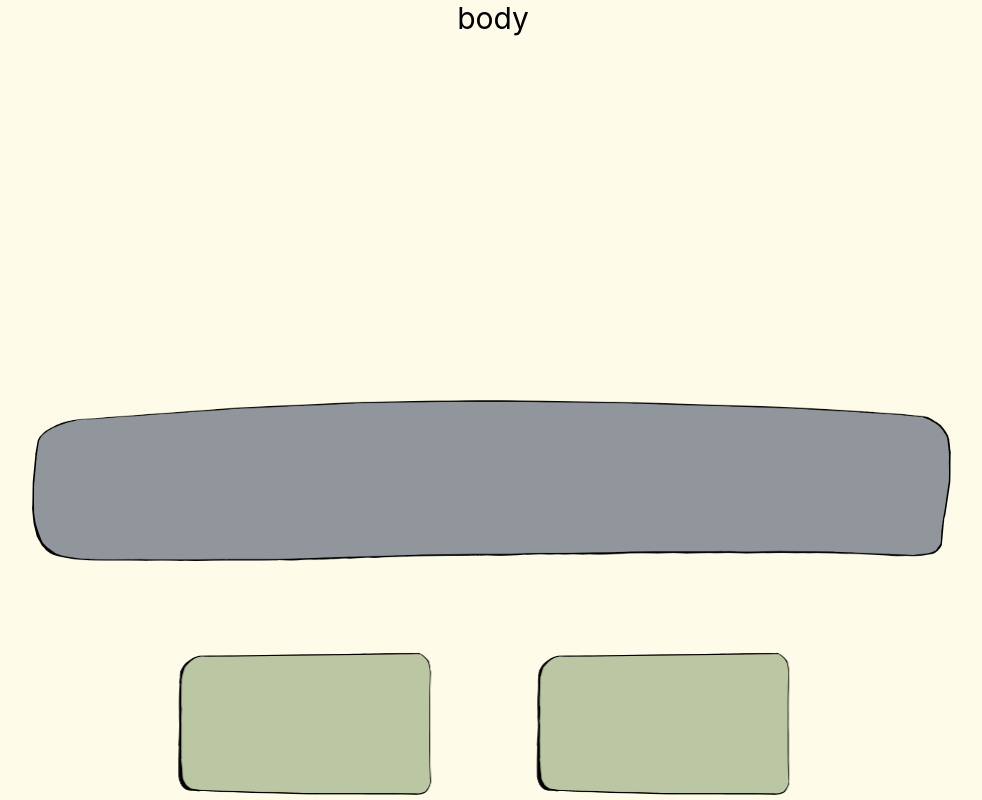
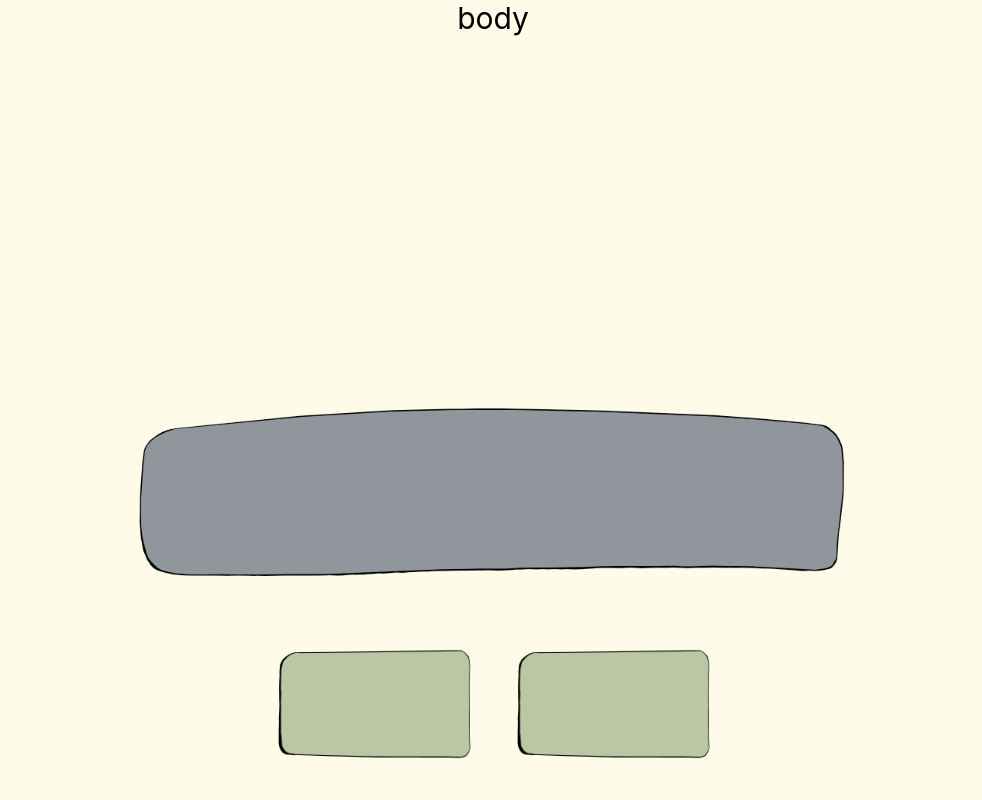
Before and after one commit to ShawnSomething/chicken-heist, a React (Create React App) app in the folder chicken-heist/: page / in a window 1280 px wide. Both pictures are taken after a click on the button 640 px from the left and 756 px from the top of the page. Shown: the whole page, without its empty margins (147-1129 px from the left). Built offline with nearby package versions, Linux system fonts and the light colour scheme.

Commit message:
positioning optimisation

```diff
--- a/chicken-heist/src/comp/choices.tsx
+++ b/chicken-heist/src/comp/choices.tsx
@@ -9,15 +9,15 @@ import restart from "./Restart.png"
 
 export const Choices = () => {
     return (
-        <div className="fixed bottom-[-60px] left-[42%] transform -translate-x-3/4 w-[350px] h-60 scale-75">
-            <div className="flex flex-row gap-32">
+        <div className="fixed bottom-10 inset-x-0 flex justify-center">
+            <div className="flex flex-row gap-10 w-full max-w-md justify-center">
                 <img
                     src={option}
-                    className="cursor-pointer hover:scale-105 transition-transform"
+                    className="w-150 h-28 cursor-pointer hover:scale-105 transition-transform"
                 />
                 <img
                     src={option}
-                    className="cursor-pointer hover:scale-105 transition-transform"
+                    className="w-150 h-28 cursor-pointer hover:scale-105 transition-transform"
                 />
             </div>
         </div>
--- a/chicken-heist/src/comp/scenario-boxes.tsx
+++ b/chicken-heist/src/comp/scenario-boxes.tsx
@@ -21,11 +21,12 @@ const imageMap: Record<ScenarioKey, string> = {
 
 export const Scenarios: React.FC<ScenariosProps> = ({ scenarioKey }) => {
   return (
-    <div className="fixed top-[50%] left-1/2 -translate-x-1/2 scale-x-150 scale-y-110">
+    <div className="fixed top-2/4 inset-x-0 flex justify-center">
       <AnimatePresence mode="wait">
         <motion.img
           key={scenarioKey}
           src={imageMap[scenarioKey]}
+          className="w-full max-w-3xl px-4"
           initial={{ opacity: 0, scale: 1.2 }}
           animate={{ opacity: 1, scale: 1 }}
           exit={{ opacity: 0, scale: 0.8 }}
```
